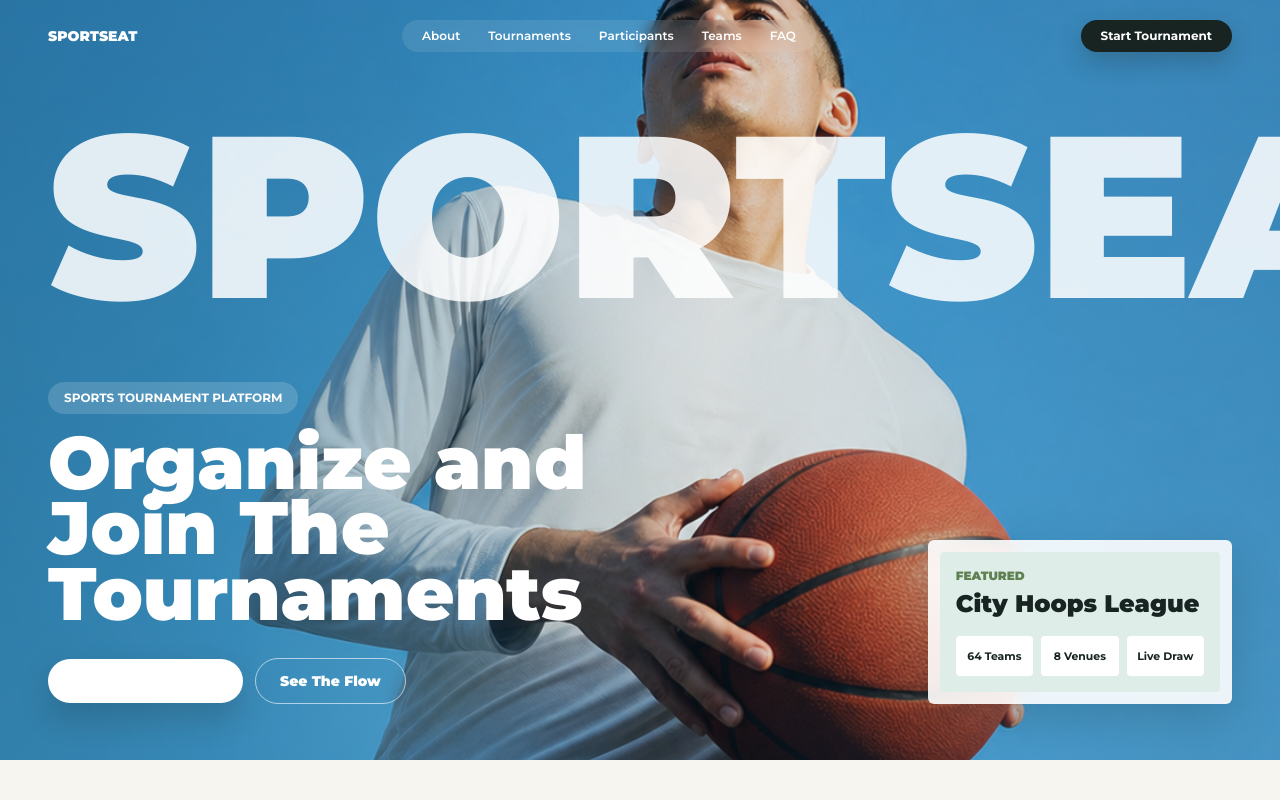
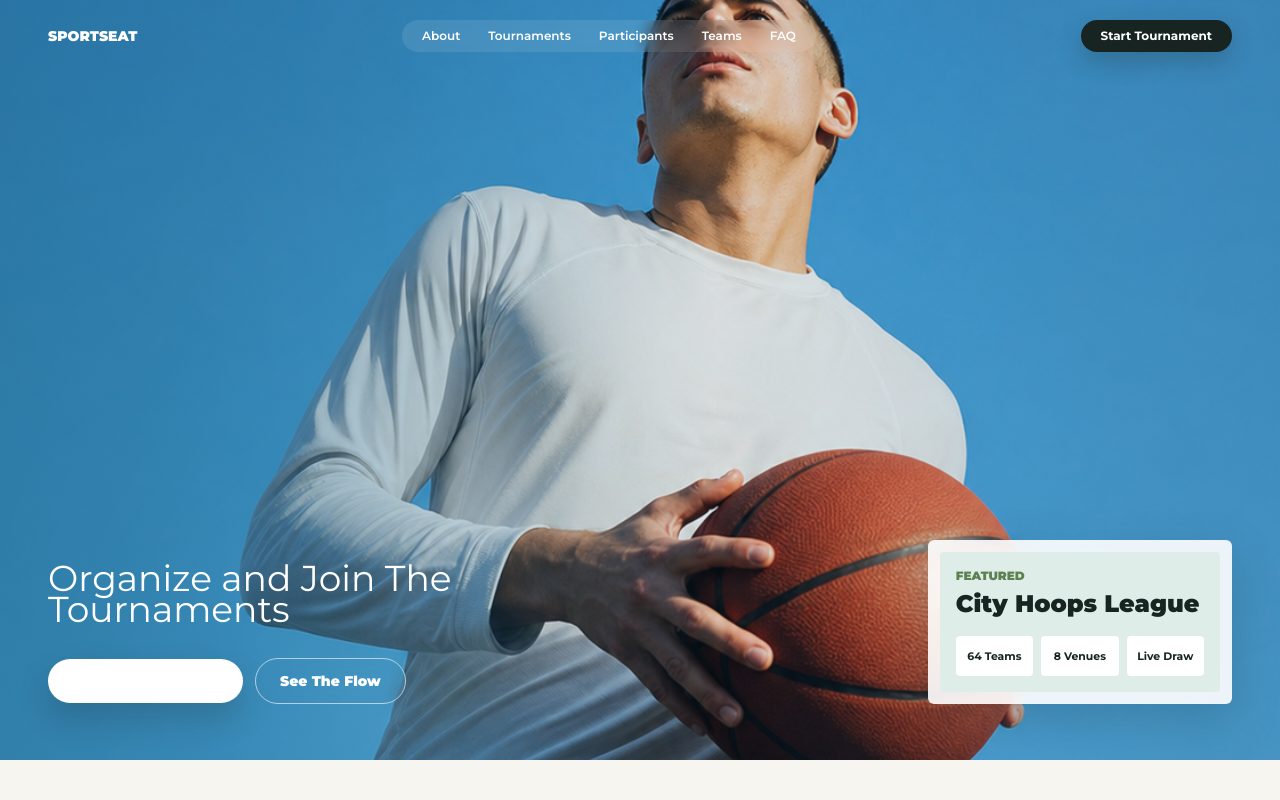
Before and after one commit to Heyykrishnna/sportseat, a React (Vite) app in the folder frontend/: page / in a window 1280 px wide. Shown: the top 800 px of the page. Built offline with nearby package versions, Linux system fonts and the light colour scheme.

Commit message:
alignment

```diff
--- a/frontend/src/components/landing/CTAFooter.jsx
+++ b/frontend/src/components/landing/CTAFooter.jsx
@@ -7,7 +7,7 @@ function CTAFooter() {
         <p className="text-sm font-black uppercase text-[#78995a]">Ready to host your next tournament?</p>
         <h2 className="mt-3 text-[clamp(3rem,9vw,8rem)] font-black leading-[0.78] text-[#172421]">LET'S GO!</h2>
         <a
-          className="mt-8 inline-flex rounded-full bg-[#172421] px-8 py-4 text-sm font-black text-white transition hover:bg-[#253733]"
+          className="mt-8 inline-flex rounded-full bg-[#172421] px-8 py-4 text-sm font-black text-white transition hover:bg-[#253733] hover:text-white"
           href="#top"
         >
           Launch SportSeat
--- a/frontend/src/components/landing/Hero.jsx
+++ b/frontend/src/components/landing/Hero.jsx
@@ -12,19 +12,11 @@ function Hero() {
         alt="Basketball player holding a ball against a blue sky"
       />
       <div className="absolute inset-0 bg-[linear-gradient(90deg,rgba(36,106,145,0.62),rgba(36,106,145,0.12)_56%,rgba(36,106,145,0.3))]" />
-      <div className="absolute inset-x-0 top-28 z-10 px-5 sm:px-8 lg:top-32 lg:px-12">
-        <p className="text-[clamp(4.8rem,18vw,15.5rem)] font-black leading-[0.76] text-white/86">
-          SPORTSEAT
-        </p>
-      </div>
 
       <div className="relative z-20 flex min-h-[640px] items-end px-5 pb-10 pt-32 sm:px-8 md:min-h-[760px] lg:px-12 lg:pb-14">
         <div className="grid w-full gap-8 lg:grid-cols-[minmax(0,0.78fr)_minmax(240px,0.28fr)] lg:items-end">
           <div className="max-w-xl">
-            <p className="mb-4 w-fit rounded-full bg-white/16 px-4 py-2 text-xs font-bold uppercase backdrop-blur">
-              Sports tournament platform
-            </p>
-            <h1 className="max-w-[13ch] text-[clamp(2.45rem,5.8vw,5.7rem)] font-black leading-[0.88]">
+            <h1 className="text-4xl font-light leading-[0.88]">
               Organize and Join The Tournaments
             </h1>
             <div className="mt-8 flex flex-wrap items-center gap-3">
```
